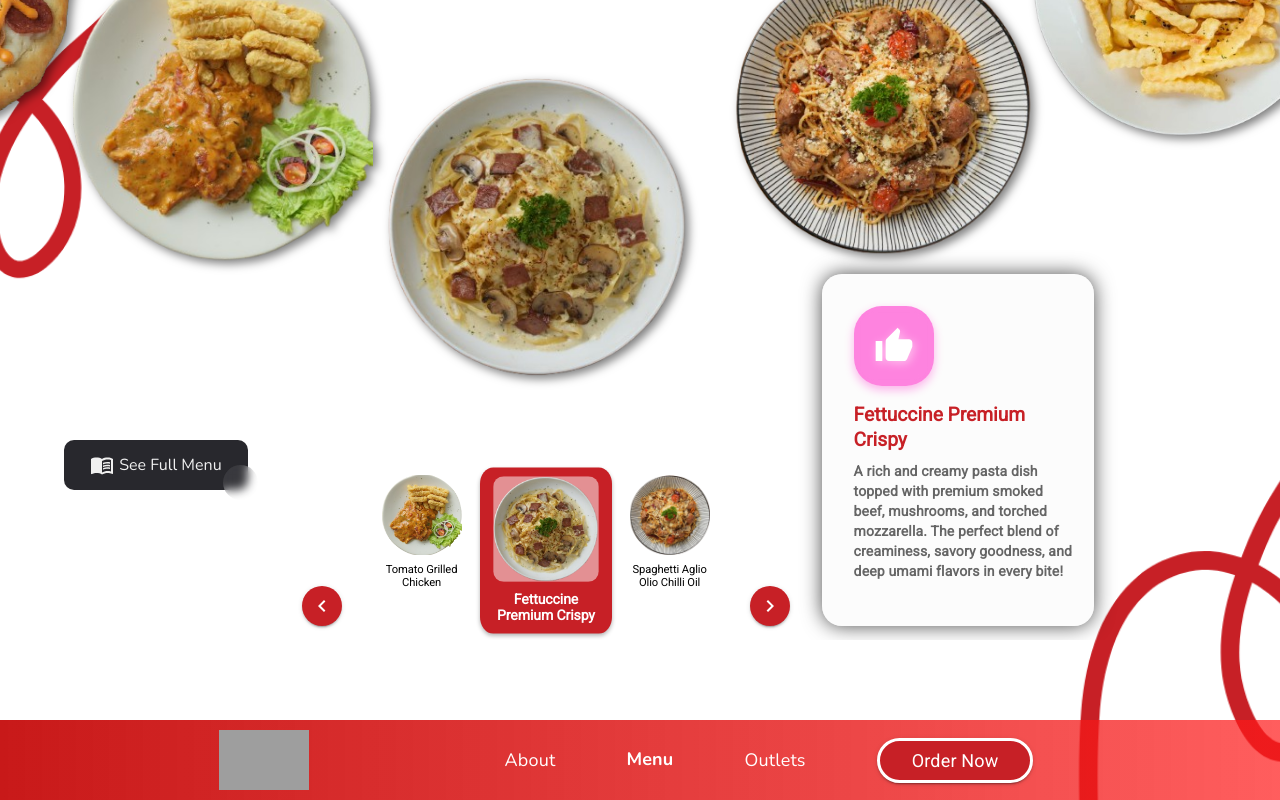
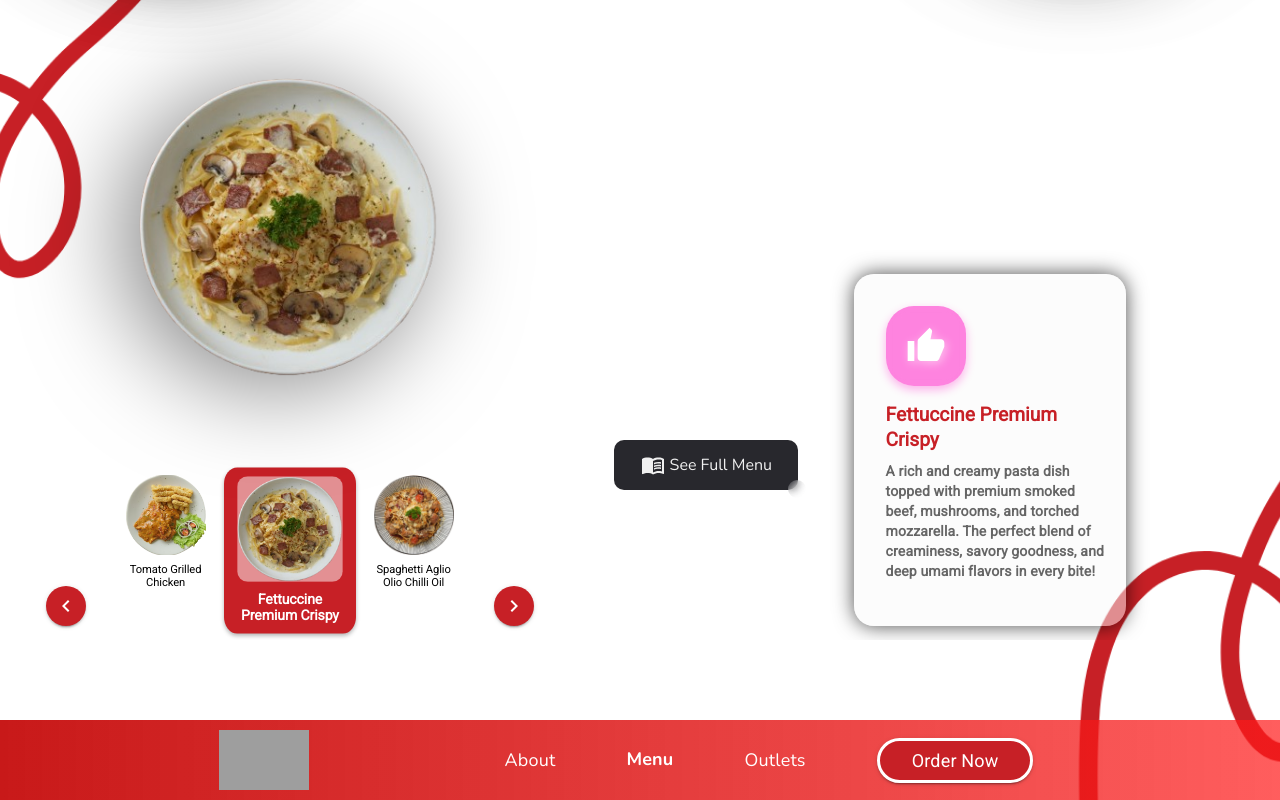
Before and after one commit to rahmathadiyatul/sky-pasta, a Next.js app: page /menu in a window 1280 px wide. Built offline with nearby package versions, Linux system fonts and the light colour scheme; grey boxes are pictures that could not be loaded.

Commit message:
Updates on Menu

```diff
--- a/src/app/home/page.tsx
+++ b/src/app/home/page.tsx
@@ -140,7 +140,7 @@ export default function Home() {
                     >
                         <Box
                             sx={{
-                                pt: { xs: "1rem", md: 0 },
+                                pt: { xs: "1.25rem", md: 0 },
                                 pb: { xs: "1rem", md: 0 },
                                 mt: { xs: "15vh", md: 0 },
                                 justifyContent: { xs: "flex-start", md: "flex-start" },
--- a/src/app/menu/ChooseMenu/ChooseMenu.js
+++ b/src/app/menu/ChooseMenu/ChooseMenu.js
@@ -1,10 +1,10 @@
-import React, { useState } from 'react';
-import MenuItem from './MenuItem/MenuItem';
-import LowerItem from './LowerItem/LowerItem';
-import { Box, Card, Typography } from '@mui/material';
-import MenuDetailsCard from '@/components/MenuDetailsCard';
-import OrderCard from '@/components/OrderCard';
-import { outlets } from '@/database/page';
+import React, { useState } from 'react'
+import MenuItem from './MenuItem/MenuItem'
+import LowerItem from './LowerItem/LowerItem'
+import { Box, Card, Typography } from '@mui/material'
+import MenuDetailsCard from '@/components/MenuDetailsCard'
+import OrderCard from '@/components/OrderCard'
+import { outlets } from '@/database/page'
 
 const imageUrls = [
     {
@@ -61,31 +61,33 @@ const imageUrls = [
         description: "A harmonious blend of milk, coffee, and rich caramel sauce, topped with a velvety swirl of whipped cream. This creamy coffee treat offers a perfect balance of sweetness with a hint of salty caramel indulgence!",
         price: 38000
     },
-];
+]
 
 const initialPositions = [
-    "translate(-430%, -170%)",
-    "translate(-340%, -120%)",
-    "translate(-240%, -80%)",
-    "translate(-140%, -40%)",
-    "translate(-35%, 0%)",
-    "translate(80%, -40%)",
-    "translate(180%, -80%)",
-    "translate(280%, -120%)",
-    "translate(380%, -170%)"
-];
+    "translate(-150%, -150%)",
+    "translate(-150%, -150%)",
+    "translate(-150%, -150%)",
+    "translate(-150%, -150%)",
+    "translate(-118%, 0%)",
+    "translate(150%, -150%)",
+    "translate(150%, -150%)",
+    "translate(150%, -150%)",
+    "translate(150%, -150%)"
+]
 
 const ChooseMenu = () => {
-    const [positions, setPositions] = useState(initialPositions);
-    const [startIndex, setStartIndex] = useState(3);
-    const [selectedMenu, setSelectedMenu] = useState(imageUrls[4]);
-    const [detailedMenu, setDetailedMenu] = useState();
-    const [openCard, setOpenCard] = useState(false);
-    const [selectedOutlet, setSelectedOutlet] = useState("");
-    const [openOutletList, setOpenOutletList] = useState(false);
-    const [openOrderList, setOpenOrderList] = useState(false);
-    const visibleCount = 3;
-    const totalImages = imageUrls.length;
+    const [positions, setPositions] = useState(initialPositions)
+    const [startIndex, setStartIndex] = useState(3)
+    const [selectedMenu, setSelectedMenu] = useState(imageUrls[4])
+    const [detailedMenu, setDetailedMenu] = useState()
+    const [openCard, setOpenCard] = useState(false)
+    const [slide, setSlide] = useState(false)
+    const [isAnimating, setIsAnimating] = useState(false)
+    const [selectedOutlet, setSelectedOutlet] = useState("")
+    const [openOutletList, setOpenOutletList] = useState(false)
+    const [openOrderList, setOpenOrderList] = useState(false)
+    const visibleCount = 3
+    const totalImages = imageUrls.length
     const handleOpenCard = () => {
         const data = {
             Name: selectedMenu.menuName,
@@ -93,76 +95,99 @@ const ChooseMenu = () => {
             ImageUrl: selectedMenu.imgUrl,
             Price: selectedMenu.price
         }
-        setDetailedMenu(data);
-        setOpenCard(true);
-    };
+        setDetailedMenu(data)
+        setOpenCard(true)
+    }
 
     const handleMovesLeft = () => {
-        setPositions((prev) => {
-            const shifted = [...prev];
-            const first = shifted.shift();
-            shifted.push(first);
-            return shifted;
-        });
-        const imageIndex = ((startIndex - 2 + totalImages) % totalImages) + 2;
-        if (imageIndex < 9) {
-            setSelectedMenu(imageUrls[imageIndex]);
-        } else {
-            setSelectedMenu(imageUrls[imageIndex - totalImages]);
-        }
-        setStartIndex((prev) => (prev - 1 + totalImages) % totalImages);
-    };
+        if (isAnimating) return
+        setIsAnimating(true)
+        setSlide(true)
+
+        setTimeout(() => {
+            const imageIndex = ((startIndex - 2 + totalImages) % totalImages) + 2
+            const newMenu = imageIndex < 9
+                ? imageUrls[imageIndex]
+                : imageUrls[imageIndex - totalImages]
+
+            setSelectedMenu(newMenu)
+            setPositions((prev) => {
+                const shifted = [...prev]
+                const first = shifted.shift()
+                shifted.push(first)
+                return shifted
+            })
+
+            setStartIndex((prev) => (prev - 1 + totalImages) % totalImages)
+
+            setSlide(false)
+
+            setTimeout(() => {
+                setIsAnimating(false)
+            }, 100)
+        }, 100)
+    }
 
     const handleMovesRight = () => {
-        setPositions((prev) => {
-            const shifted = [...prev];
-            const last = shifted.pop();
-            shifted.unshift(last);
-            return shifted;
-        });
-        setSelectedMenu(imageUrls[(startIndex + 2) % totalImages]);
-        setStartIndex((prev) => (prev + 1) % totalImages);
-    };
+        if (isAnimating) return
+        setIsAnimating(true)
+        setSlide(true)
+        setTimeout(() => {
+            setPositions((prev) => {
+                const shifted = [...prev]
+                const last = shifted.pop()
+                shifted.unshift(last)
+                return shifted
+            })
+            setSelectedMenu(imageUrls[(startIndex + 2) % totalImages])
+            setStartIndex((prev) => (prev + 1) % totalImages)
+            setSlide(false)
+
+            setTimeout(() => {
+                setIsAnimating(false)
+            }, 100)
+        }, 100)
+    }
 
     const onCloseMenuDetails = () => {
-        setOpenCard(false);
+        setOpenCard(false)
     }
 
     const onClickOrder = () => {
-        setOpenCard(false);
-        setOpenOutletList(true);
+        setOpenCard(false)
+        setOpenOutletList(true)
     }
 
     const handleBack = () => {
-        setOpenOutletList(true);
-        setOpenOrderList(false);
-    };
+        setOpenOutletList(true)
+        setOpenOrderList(false)
+    }
 
     const handleCloseModal = () => {
-        setOpenOutletList(false);
-    };
+        setOpenOutletList(false)
+    }
 
     const handleOpenOrderList = (outlet) => {
-        handleCloseModal();
+        handleCloseModal()
         if (outlet?.name?.toLowerCase().includes("big")) {
-            handleWhatsAppClick();
-            setOpenCard(false);
+            handleWhatsAppClick()
+            setOpenCard(false)
         } else {
-            handleOpenOnlineFoodList(outlet);
-            setSelectedOutlet(outlet?.name);
-            setOpenCard(false);
+            handleOpenOnlineFoodList(outlet)
+            setSelectedOutlet(outlet?.name)
+            setOpenCard(false)
         }
     }
 
     const handleOpenOnlineFoodList = (outlet) => {
-        setOpenOrderList(true);
+        setOpenOrderList(true)
     }
 
     const handleWhatsAppClick = () => {
-        const phoneNumber = "6285922081818";
-        const message = encodeURIComponent("Hi Sky Pasta, saya mau order!");
-        window.open(`https://wa.me/${phoneNumber}?text=${message}`, "_blank");
-    };
+        const phoneNumber = "6285922081818"
+        const message = encodeURIComponent("Hi Sky Pasta, saya mau order!")
+        window.open(`https://wa.me/${phoneNumber}?text=${message}`, "_blank")
+    }
 
     return (
         <Box
@@ -181,16 +206,17 @@ const ChooseMenu = () => {
             <Box
                 sx={{
                     display: "flex",
-                    justifyContent: "space-aroundf",
+                    justifyContent: "space-around",
                     height: "40vh",
-                    mb: { xs: "15rem", md: "10rem" }
+                    mb: { xs: "15rem", md: "10rem" },
+                    ml: { xs: "26.5rem", md: 0 },
                 }}>
-                <MenuItem positions={positions} imageUrls={imageUrls} initialPositions={initialPositions} />
+                <MenuItem slide={slide} positions={positions} imageUrls={imageUrls} initialPositions={initialPositions} />
             </Box>
             <Box
                 sx={{
                     position: "absolute",
-                    left: { xs: "28%", md: "48.25%" },
+                    left: { xs: "37%", md: "42%" },
                     bottom: { xs: "12%", md: "10%" },
                     display: "flex",
                     flexDirection: "row",
@@ -199,10 +225,10 @@ const ChooseMenu = () => {
                     gap: "1em",
                     margin: 0,
                 }}>
-                <LowerItem handleOpenCard={handleOpenCard} selectedMenu={selectedMenu} totalImages={totalImages} visibleCount={visibleCount} startIndex={startIndex} handleMovesRight={handleMovesRight} handleMovesLeft={handleMovesLeft} imageUrls={imageUrls}></LowerItem>
+                <LowerItem slide={slide} handleOpenCard={handleOpenCard} selectedMenu={selectedMenu} totalImages={totalImages} visibleCount={visibleCount} startIndex={startIndex} handleMovesRight={handleMovesRight} handleMovesLeft={handleMovesLeft} imageUrls={imageUrls}></LowerItem>
             </Box>
         </Box >
-    );
-};
+    )
+}
 
-export default ChooseMenu;
+export default ChooseMenu
--- a/src/app/menu/ChooseMenu/LowerItem/LowerItem.js
+++ b/src/app/menu/ChooseMenu/LowerItem/LowerItem.js
@@ -1,9 +1,9 @@
-import React from 'react';
-import { Box, Button, CardMedia, Typography } from '@mui/material';
-import { ChevronLeft, ChevronRight } from '@mui/icons-material';
-import MenuDetails from '../../MenuDetails/MenuDetails';
+import React from 'react'
+import { Box, Button, CardMedia, Typography } from '@mui/material'
+import { ChevronLeft, ChevronRight } from '@mui/icons-material'
+import MenuDetails from '../../MenuDetails/MenuDetails'
 
-const LowerItem = ({ selectedMenu, totalImages, visibleCount, startIndex, imageUrls, handleOpenCard, handleMovesLeft, handleMovesRight }) => {
+const LowerItem = ({ selectedMenu, totalImages, visibleCount, startIndex, imageUrls, handleOpenCard, handleMovesLeft, handleMovesRight, slide }) => {
     return (
         <Box
             sx={{
@@ -13,7 +13,7 @@ const LowerItem = ({ selectedMenu, totalImages, visibleCount, startIndex, imageU
                 justifyContent: "center",
                 padding: "0.5em",
                 mt: "2rem",
-                width: "10em",
+                width: "6em",
                 gap: "2rem",
                 transition: "background-color 0.3s, border-radius 0.3s",
                 "&:hover": {
@@ -44,8 +44,8 @@ const LowerItem = ({ selectedMenu, totalImages, visibleCount, startIndex, imageU
             </Button>
             <Box sx={{ display: "flex", flexDirection: "row", alignItems: "flex-start", gap: 2 }}>
                 {Array.from({ length: visibleCount }).map((_, i) => {
-                    const index = (startIndex + i) % totalImages;
-                    const isSelected = i === 1;
+                    const index = (startIndex + i) % totalImages
+                    const isSelected = i === 1
 
                     return (
                         <Box
@@ -92,7 +92,7 @@ const LowerItem = ({ selectedMenu, totalImages, visibleCount, startIndex, imageU
                                 {imageUrls[index]?.menuName}
                             </Typography>
                         </Box>
-                    );
+                    )
                 })}
             </Box>
             <Button
@@ -115,9 +115,9 @@ const LowerItem = ({ selectedMenu, totalImages, visibleCount, startIndex, imageU
             >
                 <ChevronRight />
             </Button>
-            <MenuDetails selectedMenu={selectedMenu}></MenuDetails>
+            <MenuDetails selectedMenu={selectedMenu} slide={slide}></MenuDetails>
         </Box>
-    );
-};
+    )
+}
 
-export default LowerItem;
+export default LowerItem
--- a/src/app/menu/ChooseMenu/MenuItem/MenuItem.js
+++ b/src/app/menu/ChooseMenu/MenuItem/MenuItem.js
@@ -1,8 +1,8 @@
-import React, { useState } from 'react';
-import { MenuBook } from '@mui/icons-material';
-import '../MenuItem/MenuItem.css';
-import { Box, Button, CardMedia, Typography } from '@mui/material';
-import '@fontsource/roboto';
+import React, { useState } from 'react'
+import { MenuBook } from '@mui/icons-material'
+import '../MenuItem/MenuItem.css'
+import { Box, Button, CardMedia, Typography } from '@mui/material'
+import '@fontsource/roboto'
 
 const MenuItem = ({ imageUrls, positions }) => {
     return (
@@ -23,8 +23,8 @@ const MenuItem = ({ imageUrls, positions }) => {
                             width: { xs: 250, md: 300 },
                             transform: positions[index],
                             zIndex: 1,
-                            transition: "transform 0.3s ease-in-out",
-                            filter: "drop-shadow(4px 4px 5px rgba(0, 0, 0, 0.5))",
+                            transition: "transform .6s ease-in-out",
+                            filter: "drop-shadow(-15px 10px 50px rgba(0, 0, 0, 0.5))",
                             userSelect: "none",
                             pointerEvents: "none",
                         }}
@@ -35,7 +35,7 @@ const MenuItem = ({ imageUrls, positions }) => {
                 ))}
             </Box>
         </Box>
-    );
-};
+    )
+}
 
-export default MenuItem;
+export default MenuItem
--- a/src/app/menu/MenuDetails/MenuDetails.css
+++ b/src/app/menu/MenuDetails/MenuDetails.css
@@ -3,6 +3,7 @@
         transform: translateX(0);
         opacity: 1;
     }
+
     100% {
         transform: translateX(100%);
         opacity: 0;
@@ -14,6 +15,7 @@
         transform: translateX(-100%);
         opacity: 0;
     }
+
     100% {
         transform: translateX(0);
         opacity: 1;
@@ -25,6 +27,7 @@
         transform: translateY(0);
         opacity: 1;
     }
+
     100% {
         transform: translateY(-100%);
         opacity: 0;
@@ -36,6 +39,7 @@
         transform: translateY(100%);
         opacity: 0;
     }
+
     100% {
         transform: translateY(0);
         opacity: 1;
@@ -57,3 +61,11 @@
 .slide-in {
     animation: slideIn 0.5s forwards 0.5s;
 }
+
+.typography-slide-out {
+    animation: slideOut 1s forwards;
+}
+
+.typography-slide-in {
+    animation: slideIn 1s forwards;
+}
--- a/src/app/menu/MenuDetails/MenuDetails.js
+++ b/src/app/menu/MenuDetails/MenuDetails.js
@@ -1,22 +1,32 @@
-import React from 'react';
-import Card from '@mui/material/Card';
-import CardHeader from '@mui/material/CardHeader';
-import CardContent from '@mui/material/CardContent';
-import Typography from '@mui/material/Typography';
-import { Box } from '@mui/material';
-import './MenuDetails.css';
-import { ThumbUp } from '@mui/icons-material';
+import React from 'react'
+import Card from '@mui/material/Card'
+import CardHeader from '@mui/material/CardHeader'
+import CardContent from '@mui/material/CardContent'
+import Typography from '@mui/material/Typography'
+import { Box } from '@mui/material'
+import './MenuDetails.css'
+import { ThumbUp } from '@mui/icons-material'
 
-const MenuDetails = ({ selectedMenu }) => {
+const MenuDetails = ({ selectedMenu, slide }) => {
+    const words = selectedMenu.menuName.split(' ')
+    const menuName1 = words.length > 2 ? words.slice(0, 2).join(' ') : words[0]
+    const menuName2 = words.length > 2 ? words.slice(2).join(' ') : words[1]
     return (
         <Box
             sx={{
                 display: { xs: "none", md: "flex" },
-                flexDirection: "space-between",
+                flexDirection: "row",
+                justifyContent: "space-between",
+                gap: "1em",
                 zIndex: 10,
                 height: "22em"
             }}
         >
+            <Box sx={{ minWidth: '17rem' }}>
+                <Typography className={slide ? 'typography-slide-out' : 'typography-slide-in'} variant="h1" sx={{ fontWeight: 'bolder', fontSize: '1em' }} gutterBottom>Most Ordered Menu</Typography>
+                <Typography className={slide ? 'typography-slide-out' : 'typography-slide-in'} variant='h2' sx={{ fontWeight: 'lighter', fontSize: '2em' }}>{menuName1}</Typography>
+                <Typography className={slide ? 'typography-slide-out' : 'typography-slide-in'} variant='h1' sx={{ fontWeight: 'bolder', fontSize: '3em' }}>{menuName2}</Typography>
+            </Box>
             <Card sx={{ paddingLeft: "1rem", borderRadius: '20px', boxShadow: '0 0 20px rgba(0, 0, 0, 0.7)', backgroundColor: 'rgba(250,250,250,0.5)' }}>
                 <Box
                     sx={{
@@ -59,7 +69,7 @@ const MenuDetails = ({ selectedMenu }) => {
                 </CardContent>
             </Card>
         </Box>
-    );
-};
+    )
+}
 
-export default MenuDetails;
+export default MenuDetails
--- a/src/app/menu/page.tsx
+++ b/src/app/menu/page.tsx
@@ -1,12 +1,12 @@
-"use client";
+"use client"
 
-import React from 'react';
-import { Box } from "@mui/material";
-import Header from "../header/page";
+import React from 'react'
+import { Box } from "@mui/material"
+import Header from "../header/page"
 import ChooseMenu from "./ChooseMenu/ChooseMenu.js"
-import './page.css';
-import { MenuBook } from '@mui/icons-material';
-import { redirect } from 'next/navigation';
+import './page.css'
+import { MenuBook } from '@mui/icons-material'
+import { redirect } from 'next/navigation'
 
 export default function Menu() {
     const handleOpenMenu = () => {
@@ -42,7 +42,7 @@ export default function Menu() {
                     zIndex: 99,
                     position: "fixed",
                     top: { xs: "2%", md: "55%" },
-                    left: { xs: "auto", md: "5%" },
+                    left: { xs: "auto", md: "48%" },
                     "& button": {
                         all: "unset",
                         width: "9rem",
@@ -79,13 +79,13 @@ export default function Menu() {
                         "&::after": {
                             content: '""',
                             position: "absolute",
-                            bottom: 0,
-                            right: 0,
+                            bottom: 2,
+                            right: 2,
                             zIndex: -99999,
                             transition: "all .4s",
                             transform: "translate(10px, 10px)",
-                            width: "35px",
-                            height: "35px",
+                            width: "18px",
+                            height: "18px",
                             background: "#ffffff15",
                             backdropFilter: "blur(5px)",
                             WebkitBackdropFilter: "blur(5px)",
@@ -130,5 +130,5 @@ export default function Menu() {
                 <ChooseMenu></ChooseMenu>
             </Box>
         </Box>
-    );
+    )
 }
```
Also changed, not shown: src/app/menu/ChooseMenu/MenuItem/MenuItem.css (+0 -8 lines).
